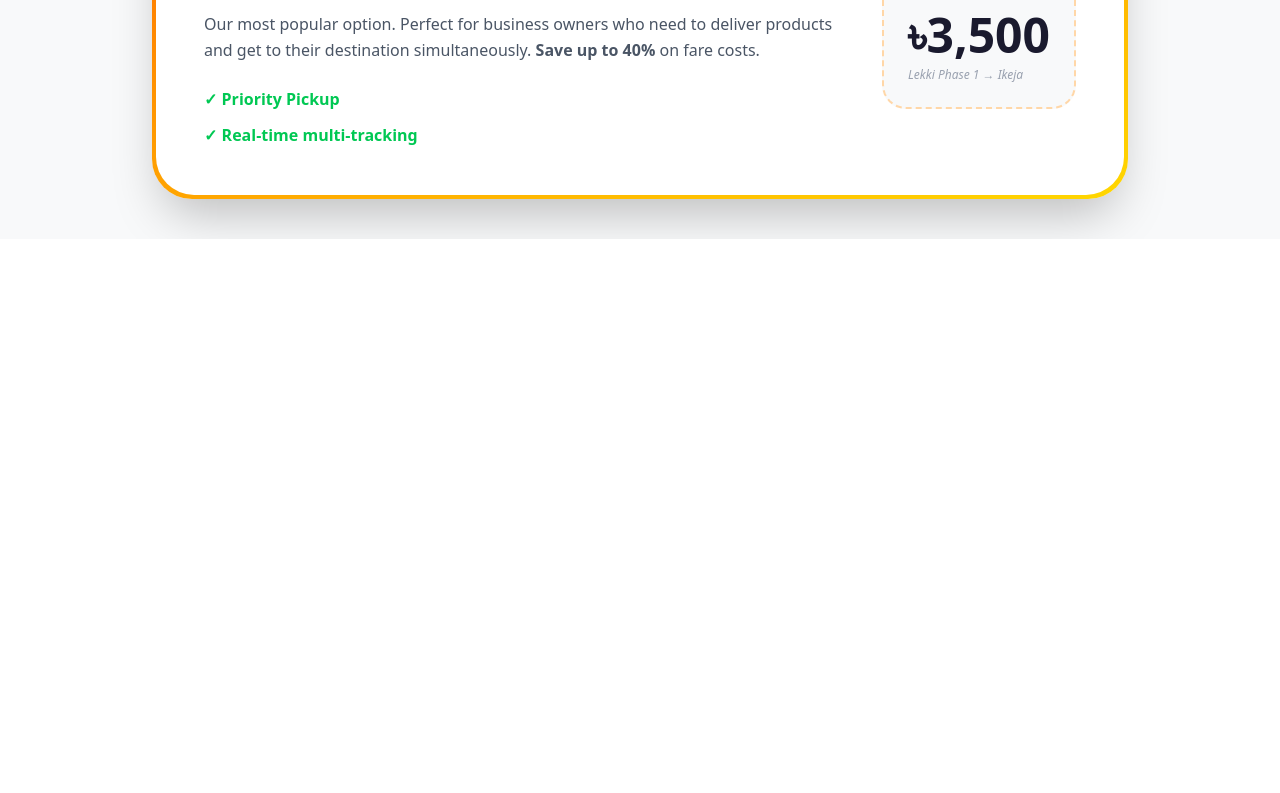
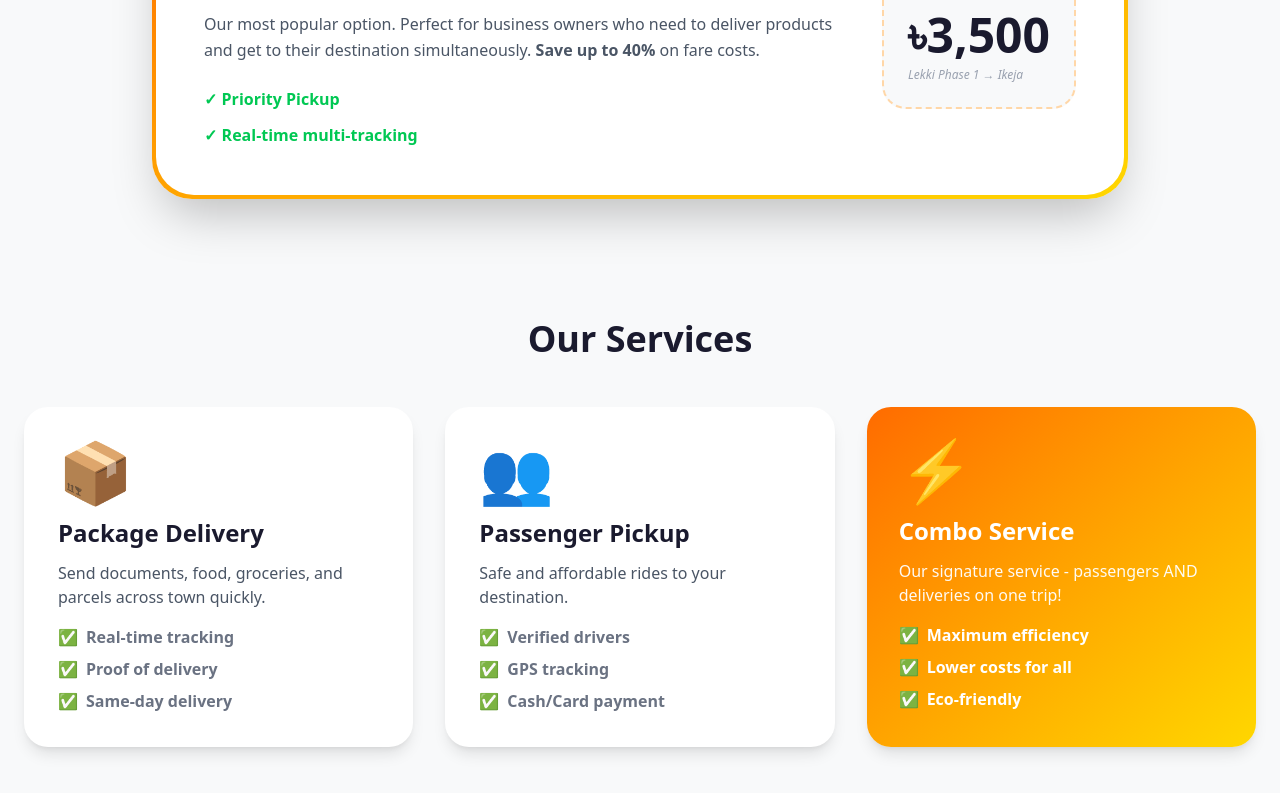
Before and after one commit to Mahmudur-Rahman-Salman/ShipUp, a React app in the folder frontend/: page / in a window 1280 px wide. Shown: the part 1061-1854 px from the top of the page. Before the commit the page ends 1300 px from the top, so only its background shows below. Built offline with nearby package versions, Linux system fonts and the light colour scheme; the HTML template or start-up script is replaced by a standard one.

Commit message:
our services section completed

```diff
--- /dev/null
+++ b/frontend/src/components/ServiceSection/ServiceSection.jsx
@@ -0,0 +1,94 @@
+import React from "react";
+
+const ServiceSection = () => {
+  return (
+    <section id="services" className="py-20 px-6">
+      <h2 className="text-center text-4xl font-extrabold mb-12 text-[#1A1A2E]">
+        Our Services
+      </h2>
+      <div className="max-w-7xl mx-auto grid grid-cols-1 md:grid-cols-3 gap-8">
+        <div className="bg-white p-8 rounded-3xl shadow-lg transition-transform hover:scale-105 hover:shadow-xl border-2 border-transparent hover:border-[#FF6B00]">
+          <div className="text-6xl mb-4">📦</div>
+          <h3 className="text-2xl font-bold mb-3 text-[#1A1A2E]">
+            Package Delivery
+          </h3>
+          <p className="text-gray-600 mb-4">
+            Send documents, food, groceries, and parcels across town quickly.
+          </p>
+          <ul className="space-y-2">
+            <li className="flex items-center gap-2">
+              <span className="text-[#00C853]">✅</span>
+              <span className="font-semibold text-gray-500">
+                Real-time tracking
+              </span>
+            </li>
+            <li className="flex items-center gap-2">
+              <span className="text-[#00C853]">✅</span>
+              <span className="font-semibold text-gray-500">
+                Proof of delivery
+              </span>
+            </li>
+            <li className="flex items-center gap-2">
+              <span className="text-[#00C853]">✅</span>
+              <span className="font-semibold text-gray-500">
+                Same-day delivery
+              </span>
+            </li>
+          </ul>
+        </div>
+
+        <div className="bg-white p-8 rounded-3xl shadow-lg transition-transform hover:scale-105 hover:shadow-xl border-2 border-transparent hover:border-[#FF6B00]">
+          <div className="text-6xl mb-4">👥</div>
+          <h3 className="text-2xl font-bold mb-3 text-[#1A1A2E]">
+            Passenger Pickup
+          </h3>
+          <p className="text-gray-600 mb-4">
+            Safe and affordable rides to your destination.
+          </p>
+          <ul className="space-y-2">
+            <li className="flex items-center gap-2">
+              <span className="text-[#00C853]">✅</span>
+              <span className="font-semibold text-gray-500">
+                Verified drivers
+              </span>
+            </li>
+            <li className="flex items-center gap-2">
+              <span className="text-[#00C853]">✅</span>
+              <span className="font-semibold text-gray-500">GPS tracking</span>
+            </li>
+            <li className="flex items-center gap-2">
+              <span className="text-[#00C853]">✅</span>
+              <span className="font-semibold text-gray-500">
+                Cash/Card payment
+              </span>
+            </li>
+          </ul>
+        </div>
+
+        <div className="bg-linear-to-br from-[#FF6B00] to-[#FFD700] p-8 rounded-3xl shadow-lg transition-transform hover:scale-105 hover:shadow-xl text-white">
+          <div className="text-6xl mb-4">⚡</div>
+          <h3 className="text-2xl font-bold mb-3">Combo Service</h3>
+          <p className="mb-4 opacity-95">
+            Our signature service - passengers AND deliveries on one trip!
+          </p>
+          <ul className="space-y-2">
+            <li className="flex items-center gap-2">
+              <span>✅</span>
+              <span className="font-semibold">Maximum efficiency</span>
+            </li>
+            <li className="flex items-center gap-2">
+              <span>✅</span>
+              <span className="font-semibold">Lower costs for all</span>
+            </li>
+            <li className="flex items-center gap-2">
+              <span>✅</span>
+              <span className="font-semibold">Eco-friendly</span>
+            </li>
+          </ul>
+        </div>
+      </div>
+    </section>
+  );
+};
+
+export default ServiceSection;
--- a/frontend/src/pages/Home/Home.jsx
+++ b/frontend/src/pages/Home/Home.jsx
@@ -1,12 +1,14 @@
 import React from "react";
 import HeroSection from "../../components/HeroSection/HeroSection";
 import ComboSection from "../../components/ComboSection/ComboSection";
+import ServiceSection from "../../components/ServiceSection/ServiceSection";
 
 const Home = () => {
   return (
     <div className="min-h-screen bg-[#F8F9FA]">
       <HeroSection></HeroSection>
       <ComboSection></ComboSection>
+      <ServiceSection></ServiceSection>
     </div>
   );
 };
```
